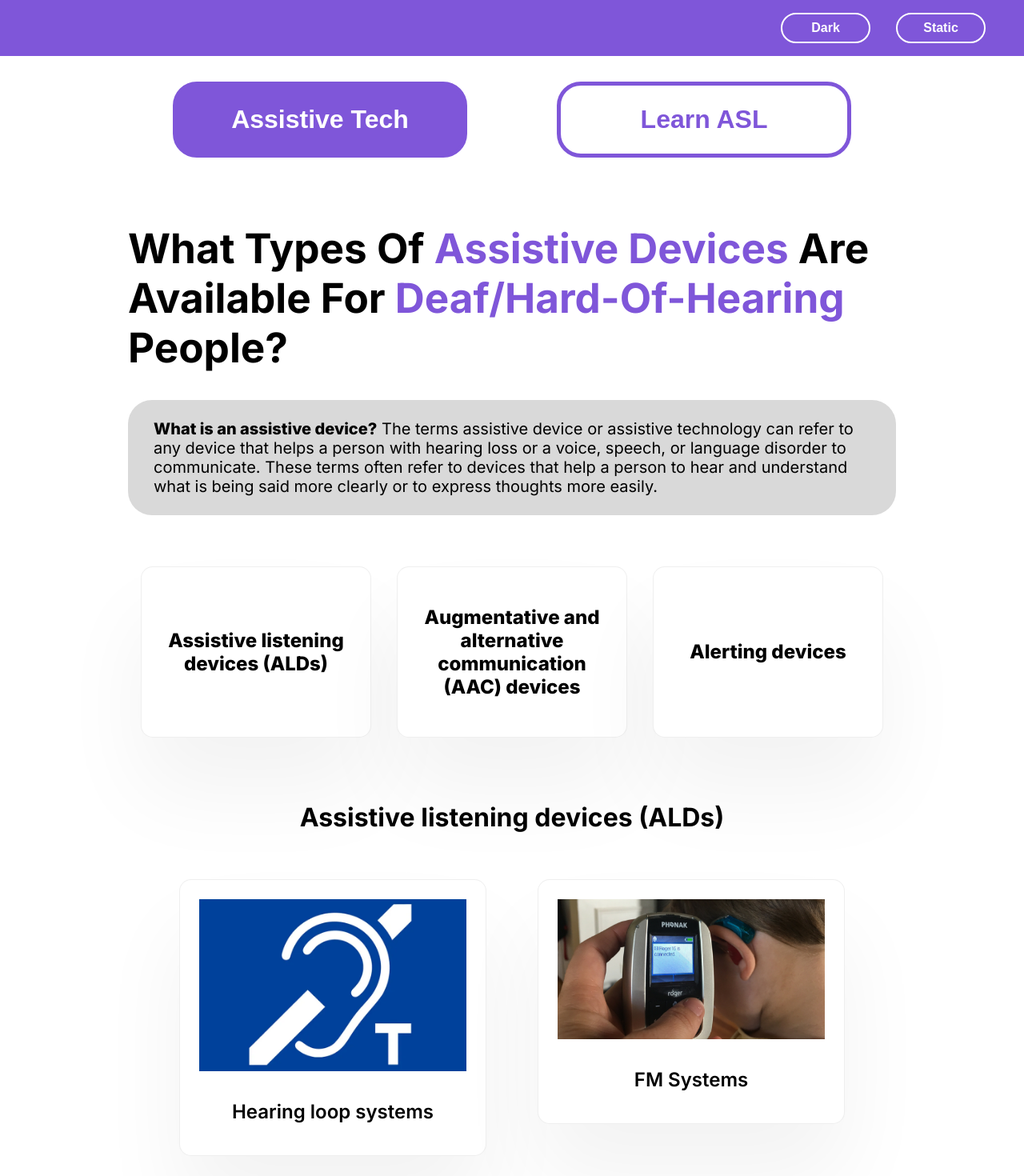
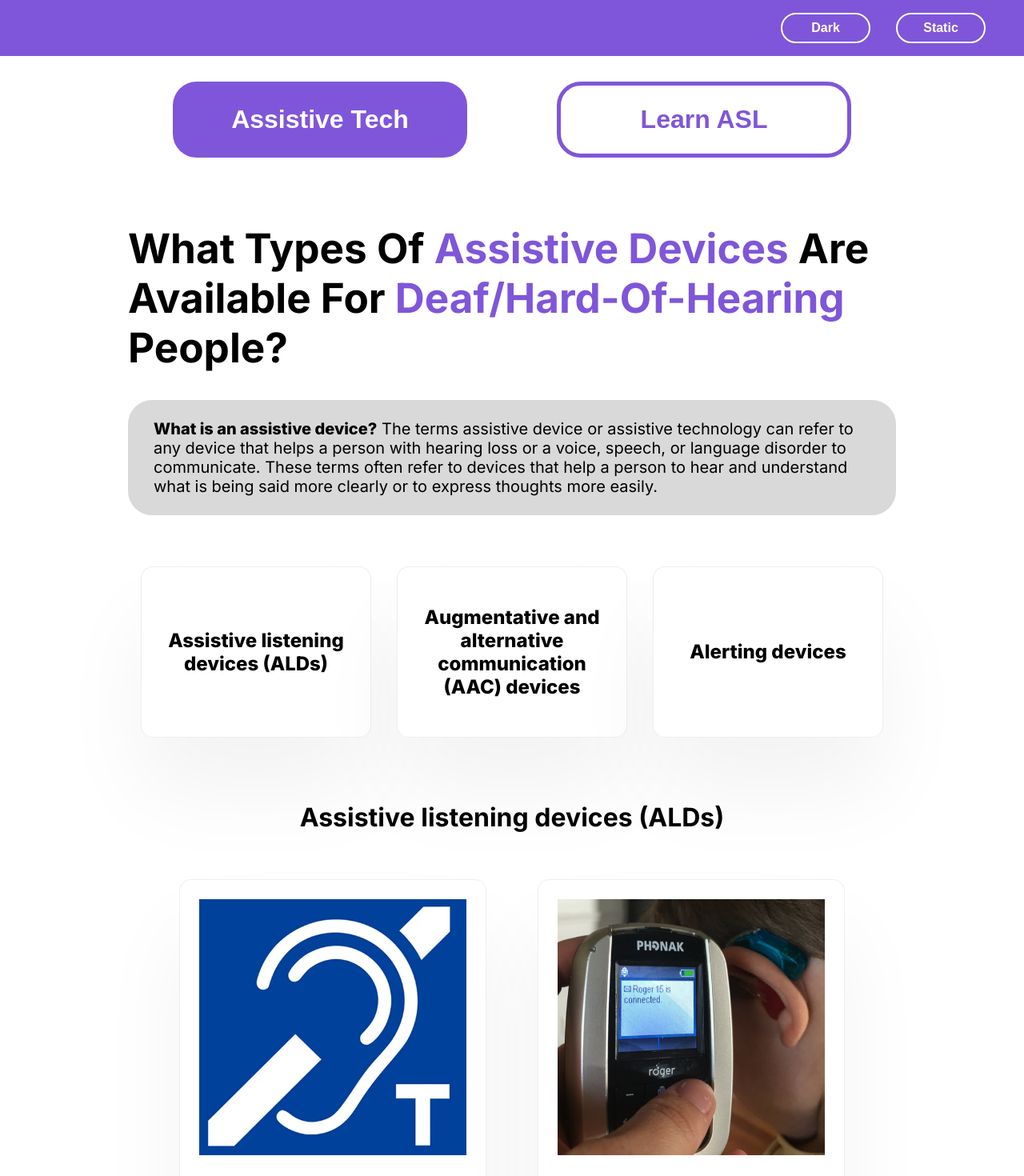
Before and after one commit to lauracastrovenegas/capstone-project-website, a React (Create React App) app: page / in a window 1280 px wide. Shown: the top 1470 px of the page at 80% size. Built offline with nearby package versions, Linux system fonts and the light colour scheme; the HTML template or start-up script is replaced by a standard one.

Commit message:
fixed height of photo square now with real photos

```diff
--- a/src/components/PhotoCard.js
+++ b/src/components/PhotoCard.js
@@ -21,6 +21,7 @@ const CardWrapper = styled.div`
 `
 
 const Image = styled.div`
+    height: 25vw;
 
     img {
         width: 100%;
```
